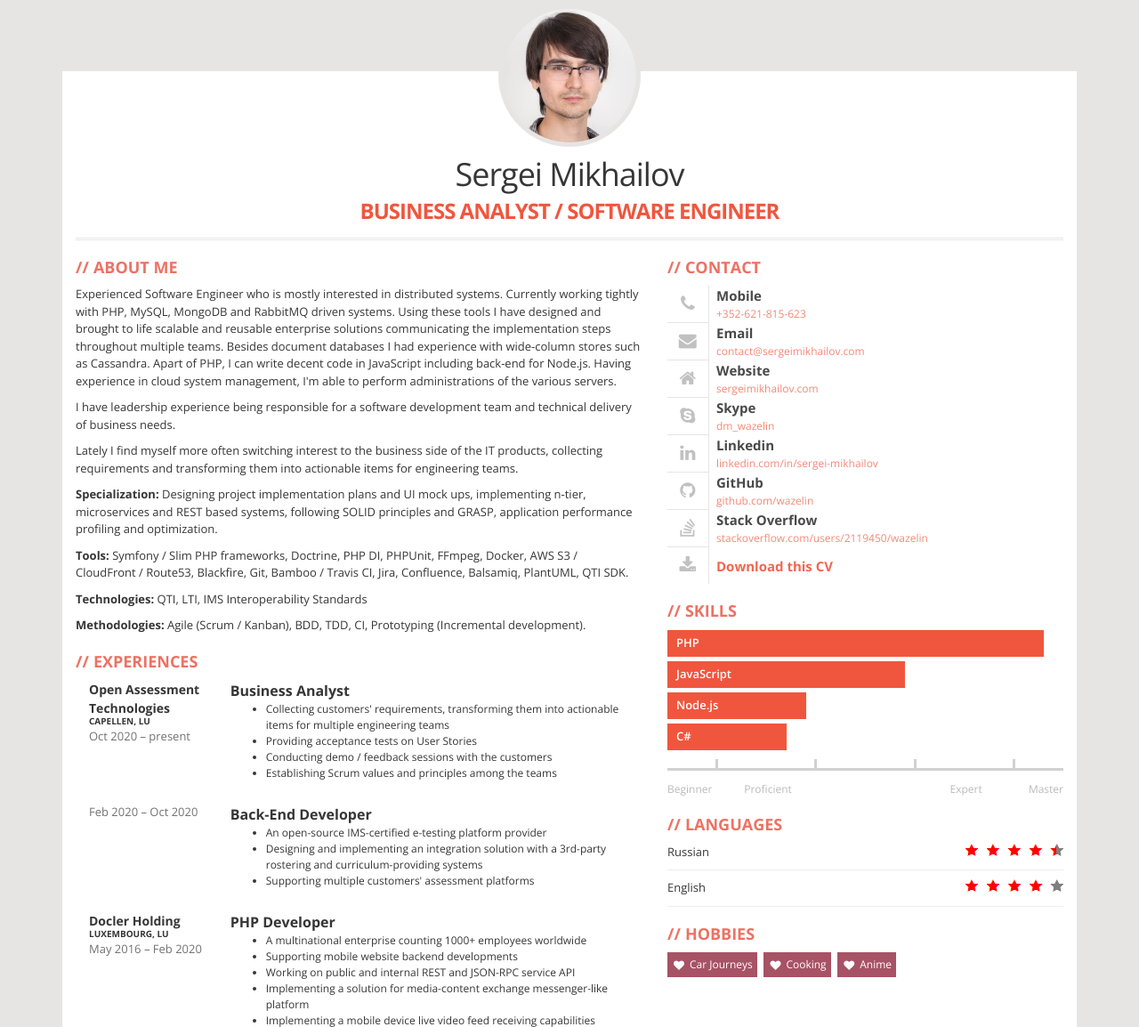
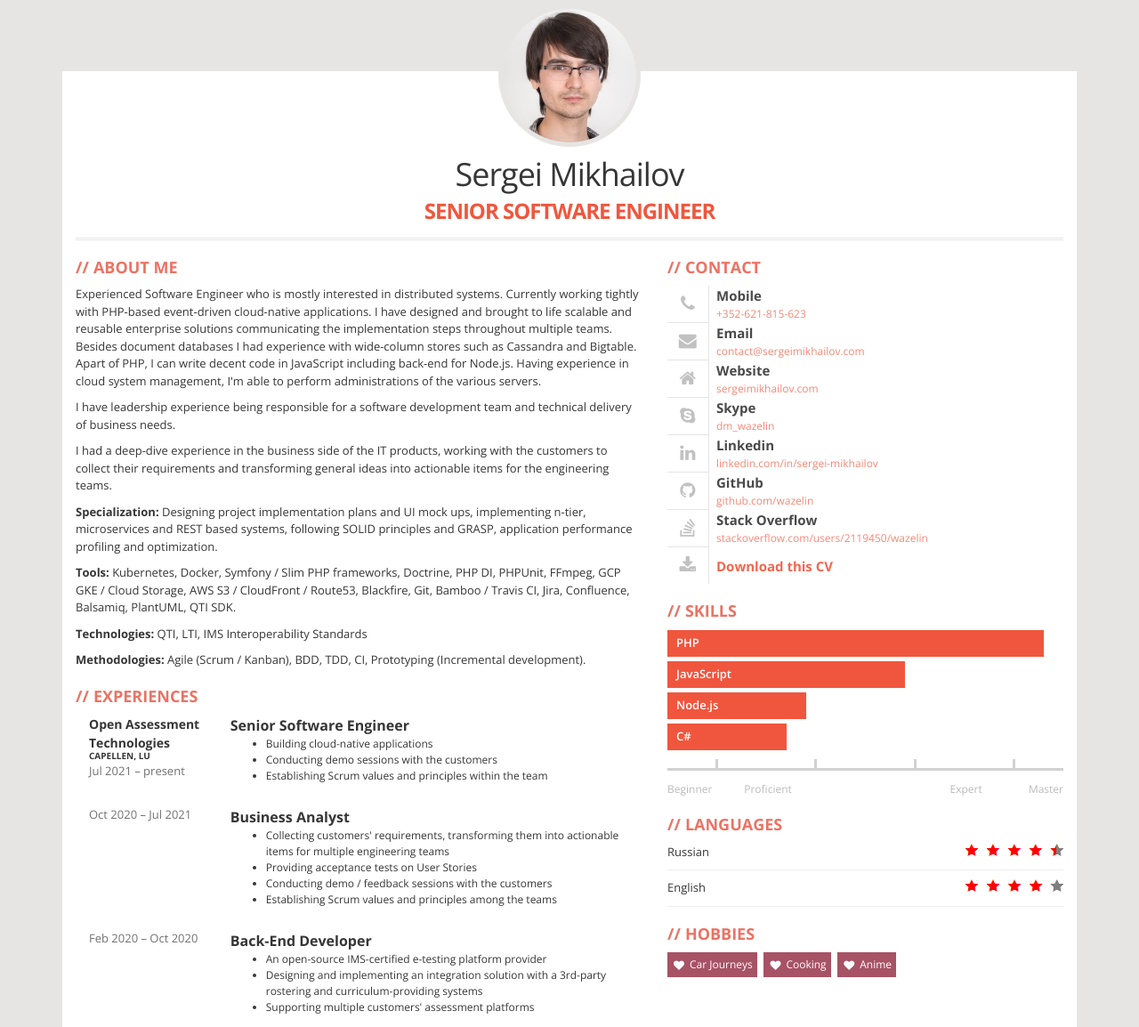
Before and after one commit to wazelin/cv, a website: page src/index.html in a window 1280 px wide. Shown: the top 1154 px of the page at 89% size. Drawn offline with nearby package versions, Linux system fonts and the light colour scheme; files that its build step writes are made by us from their sources; files whose address does not match are found by name.

Commit message:
feat: add OAT software engineer entry

```diff
--- a/src/index.html
+++ b/src/index.html
@@ -8,7 +8,7 @@
 	<title>Sergei Mikhailov &ndash; Software Engineer</title>
 	<meta name="robots" content="index,follow">
 	<meta name="keywords" content="sergei, mikhailov, software, php, engineer, developer, lead, requirements, analysis, cv">
-	<meta name="description" content="Sergei Mikhailov - Business Analyst / Software Engineer">
+	<meta name="description" content="Sergei Mikhailov - Senior Software Engineer">
 	<meta name="author" content="Sergei Mikhailov">
 	<!--build:css css/styles.min.css-->
 	<link rel="stylesheet" href="css/style.css">
@@ -25,7 +25,7 @@
 					<img src="images/avatar.jpg" alt="Sergei Mikhailov">
 				</div>
 				<div id="header-text">
-					<h1>Sergei Mikhailov<br><span>Business Analyst&nbsp;/ Software Engineer</span></h1>
+					<h1>Sergei Mikhailov<br><span>Senior Software Engineer</span></h1>
 				</div>
 			</div>
 		</div>
@@ -36,10 +36,10 @@
 				<h2>About me</h2>
 				<p>
 					Experienced Software Engineer who is mostly interested in distributed systems.
-					Currently working tightly with PHP, MySQL, MongoDB and RabbitMQ driven systems.
-					Using these tools I have designed and brought to life scalable and reusable enterprise solutions
+					Currently working tightly with PHP-based event-driven cloud-native applications.
+					I have designed and brought to life scalable and reusable enterprise solutions
 					communicating the implementation steps throughout multiple teams.
-					Besides document databases I had experience with wide-column stores such as Cassandra.
+					Besides document databases I had experience with wide-column stores such as Cassandra and Bigtable.
 					Apart of PHP, I can write decent code in JavaScript including back-end for Node.js.
 					Having experience in cloud system management,
 					I'm able to perform administrations of the various servers.
@@ -48,8 +48,9 @@
 					and technical delivery of business needs.
 				</p>
 				<p>
-					Lately I find myself more often switching interest to the business side of the IT products,
-					collecting requirements and transforming them into actionable items for engineering teams.
+					I had a deep-dive experience in the business side of the IT products,
+					working with the customers to collect their requirements and transforming general ideas
+					into actionable items for the engineering teams.
 				</p>
 				<p>
 					<strong>Specialization:</strong>
@@ -59,7 +60,8 @@
 				</p>
 				<p>
 					<strong>Tools:</strong>
-					Symfony / Slim PHP frameworks, Doctrine, PHP DI, PHPUnit, FFmpeg, Docker,
+					Kubernetes, Docker, Symfony / Slim PHP frameworks, Doctrine, PHP DI, PHPUnit, FFmpeg,
+					GCP GKE / Cloud Storage,
 					AWS S3 / CloudFront / Route53, Blackfire, Git, Bamboo / Travis CI, Jira, Confluence, Balsamiq,
 					PlantUML, QTI SDK.
 				</p>
@@ -78,7 +80,28 @@
 					<div class="col-3">
 						<div class="where">Open Assessment Technologies</div>
 						<div class="location">Capellen, LU</div>
-						<div class="year">Oct&nbsp;2020&nbsp;&ndash;&nbsp;present</div>
+						<div class="year">Jul&nbsp;2021&nbsp;&ndash;&nbsp;present</div>
+					</div>
+					<div class="col-9">
+						<div class="profession">Senior Software Engineer</div>
+						<div class="description">
+							<ul>
+								<li>
+									Building cloud-native applications
+								</li>
+								<li>
+									Conducting demo sessions with the customers
+								</li>
+								<li>
+									Establishing Scrum values and principles within the team
+								</li>
+							</ul>
+						</div>
+					</div>
+				</div>
+				<div class="position clearfix">
+					<div class="col-3">
+						<div class="year">Oct&nbsp;2020&nbsp;&ndash;&nbsp;Jul&nbsp;2021</div>
 					</div>
 					<div class="col-9">
 						<div class="profession">Business Analyst</div>
```
